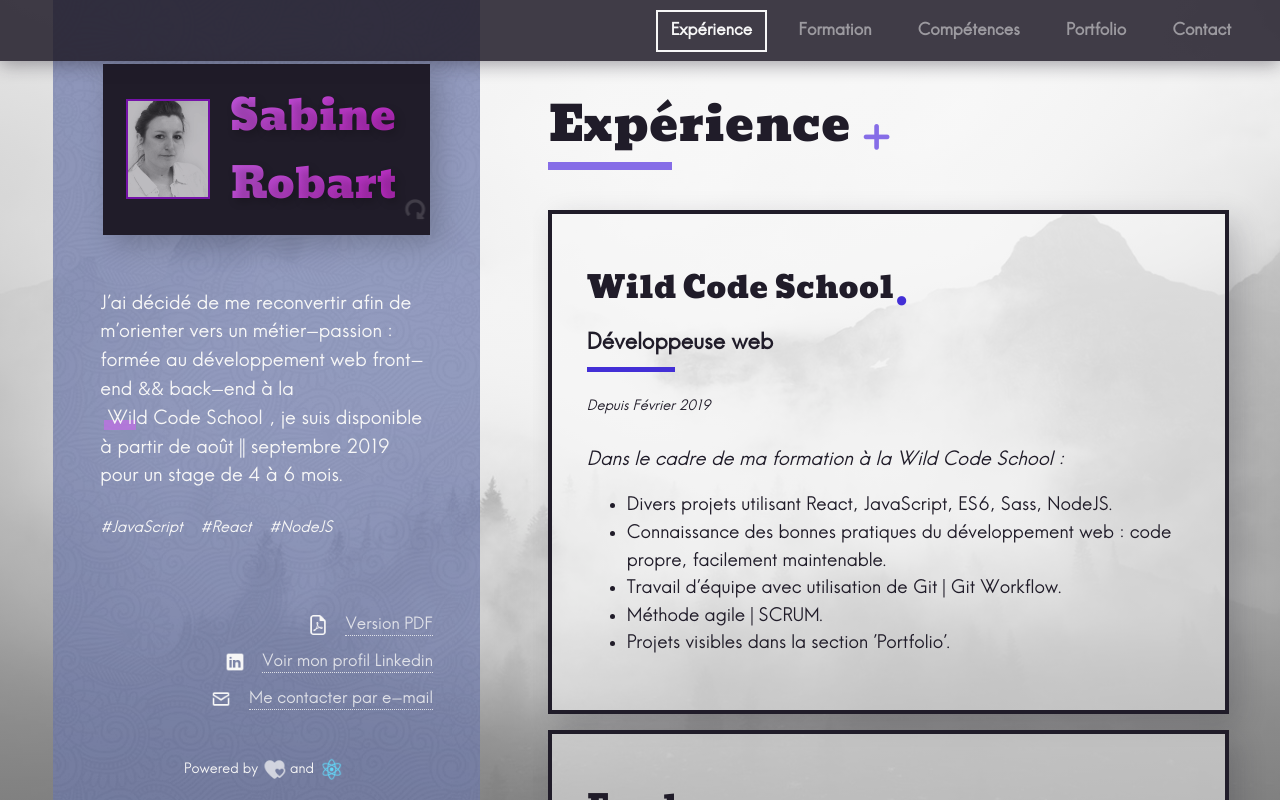
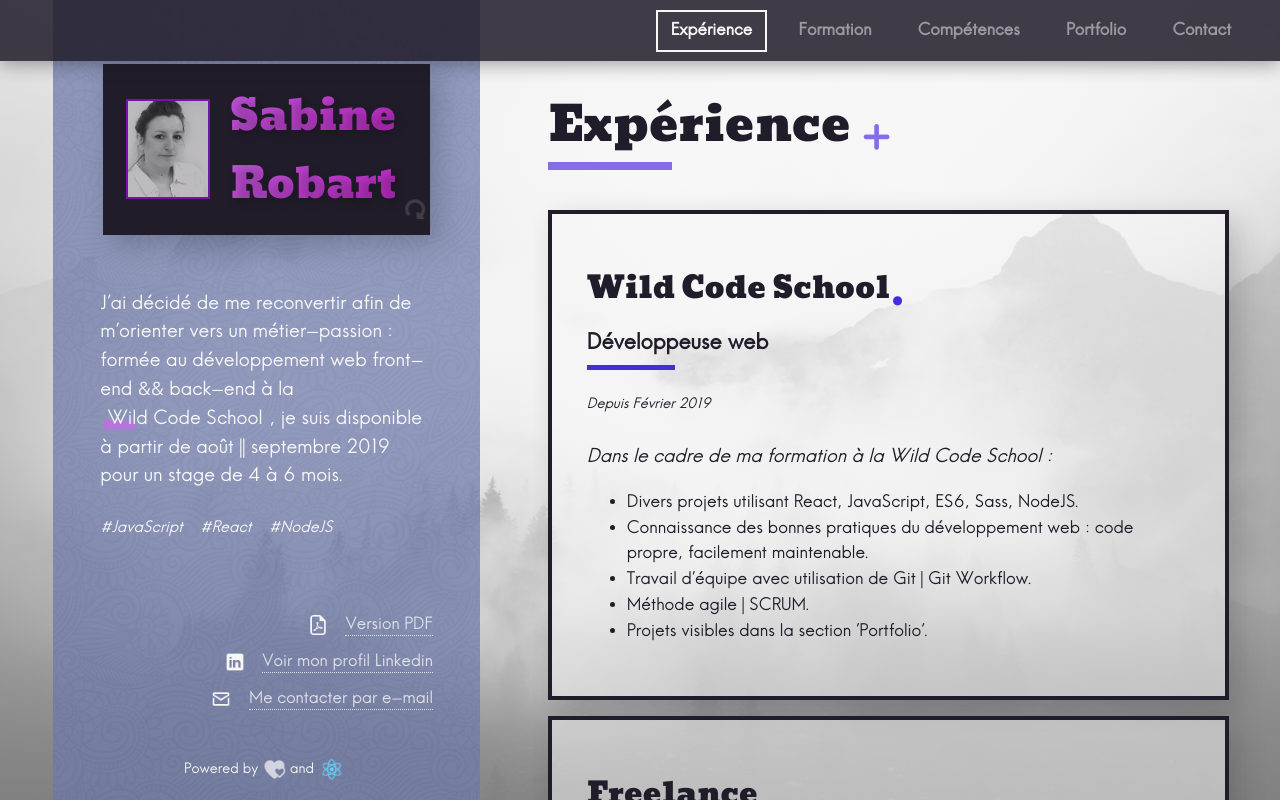
Before and after one commit to Sabinerobart/resume, a React (Create React App) app: page / in a window 1280 px wide. Built offline with nearby package versions, Linux system fonts and the light colour scheme.

Commit message:
[Style] apply font size rules for the job section.

```diff
--- a/src/style/Experience.scss
+++ b/src/style/Experience.scss
@@ -22,6 +22,7 @@
 .job__header {
   h3 {
     font-family: "Bevan", serif;
+    font-size: calc(1rem + 1vw);
   }
   span {
     font-family: "nunito", sans-serif;
@@ -29,6 +30,7 @@
   }
   h5 {
     font-weight: 600;
+    font-size: calc(01rem + 0.3vw);
   }
 }
 
@@ -44,10 +46,11 @@
 
 .job__paragraph {
   font-style: italic;
+  font-size: calc(1rem + 0.1vw);
 }
 
 .job__list li {
-  font-size: calc(0.9rem + 0.2vw);
+  font-size: calc(0.9rem + 0.1vw);
 }
 
 @media (max-width: 990px) {
```
